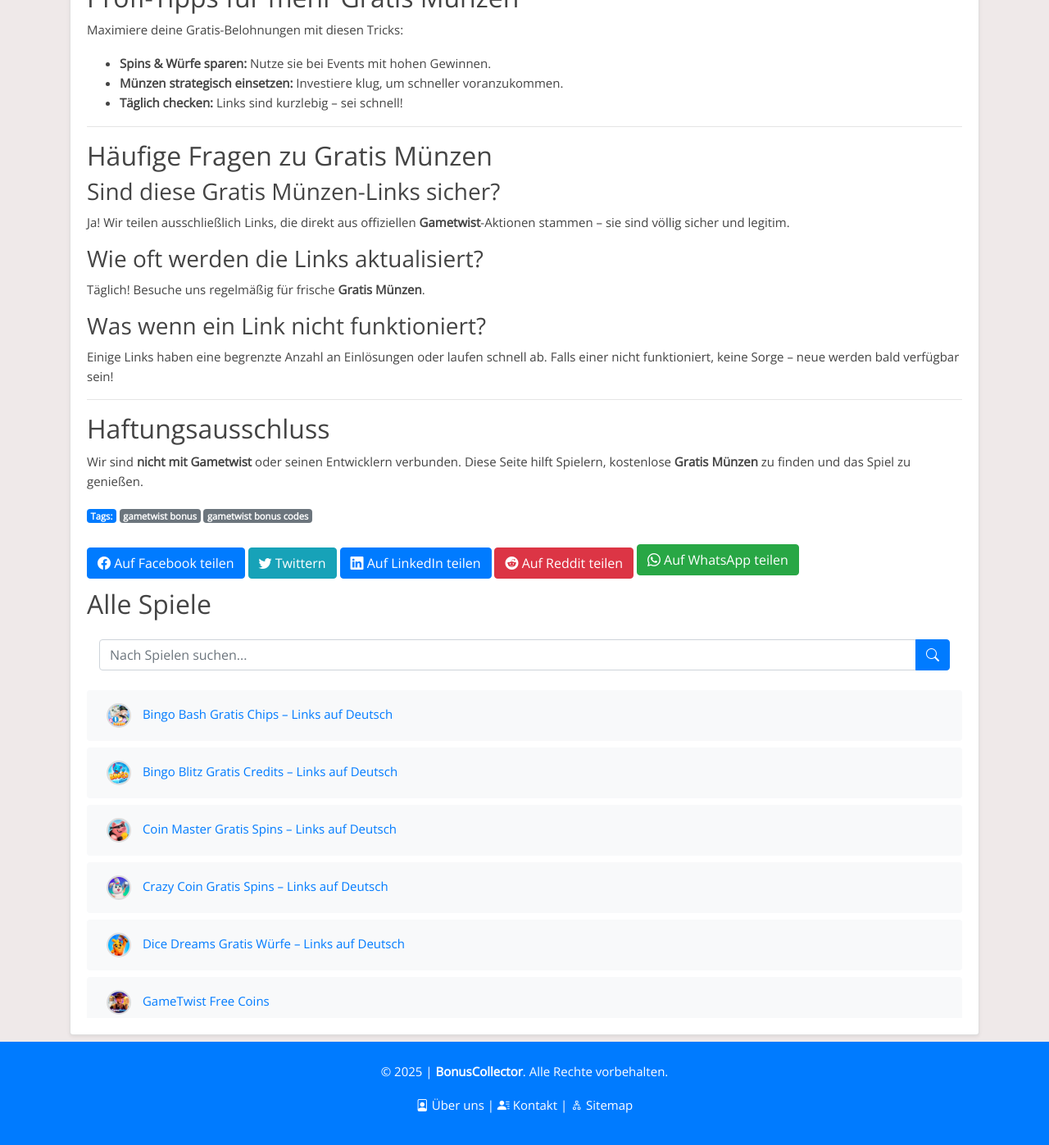
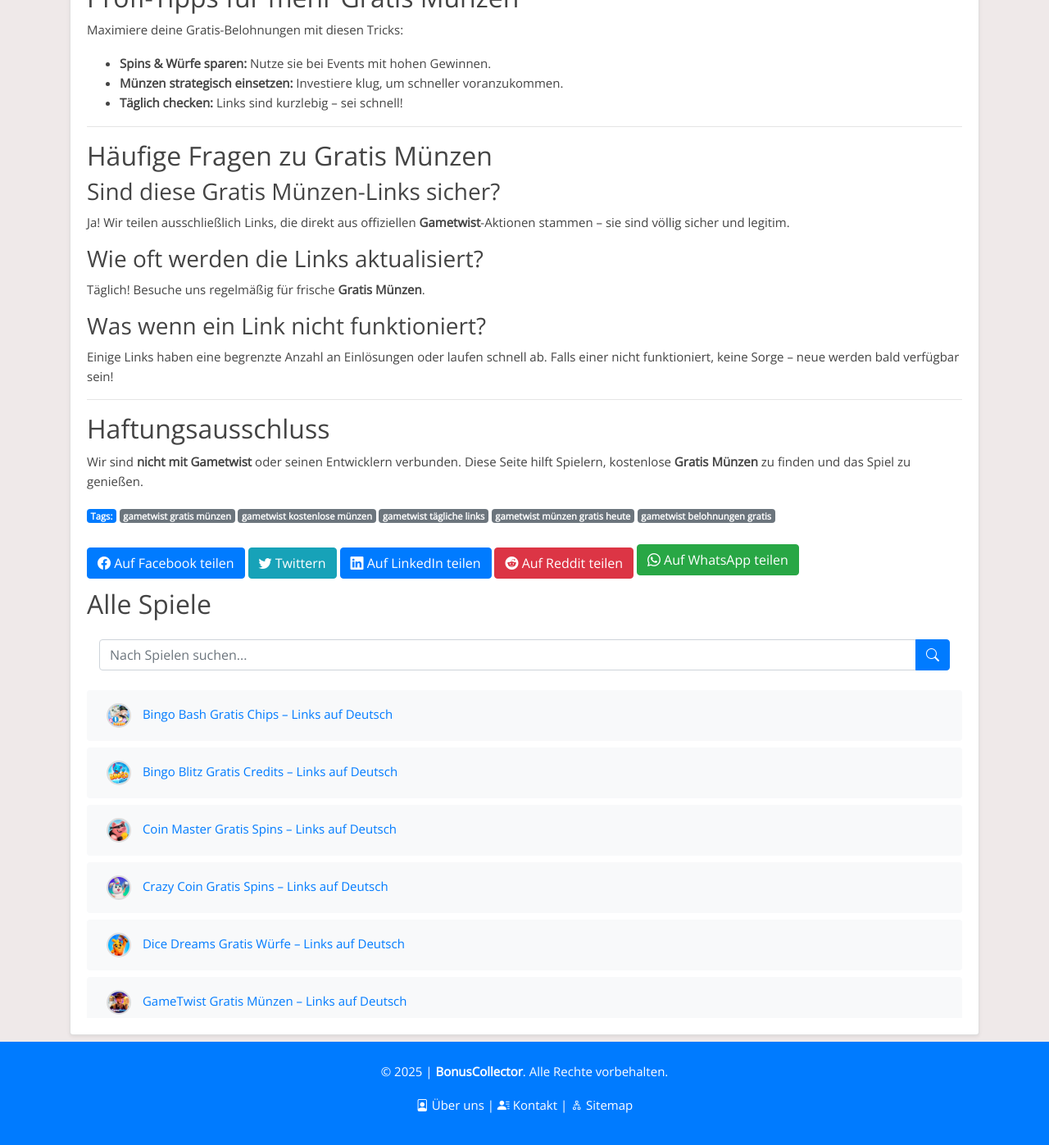
Before and after one commit to Prollad99/bs-de, a Jekyll site: the page built from _posts/2025-02-03-gametwist.md, in a window 1280 px wide and 1400 px high, scrolled down 8139 px. Shown: the top 1397 px of the window at 82% size. Built offline with Jekyll 4.4.1, drawn with Linux system fonts in a browser that asks for light colours; some of the changed text lies outside the part shown.

Commit message:
Update 2025-02-03-gametwist.md

```diff
--- a/_posts/2025-02-03-gametwist.md
+++ b/_posts/2025-02-03-gametwist.md
@@ -1,15 +1,22 @@
 ---
 layout: post
-title: "GameTwist Free Coins"
-date: 2025-02-03
+title: "GameTwist Gratis Münzen – Links auf Deutsch"
+description: "Sichere dir täglich kostenlose GameTwist Münzen! Neue Gratis-Links für deutsche Spieler – 100% sicher und aktuell."
+date: 2025-03-14
 author: "BonusCollector"
-permalink: /gametwist-free-coins/
+permalink: /gametwist-gratis-muenzen/
+redirect_from: /gametwist-free-coins/
 image: /assets/images/gametwist.webp
+alt: "GameTwist Gratis Münzen Belohnung"
 include_file: gametwist.html
 manifest: /manifests/gametwist.json
-tags: [gametwist bonus, gametwist bonus codes]
+tags:
+  - "gametwist gratis münzen"
+  - "gametwist kostenlose münzen"
+  - "gametwist tägliche links"
+  - "gametwist münzen gratis heute"
+  - "gametwist belohnungen gratis"
 ---
-
 {% include gametwist_post.html %}
 
 {% include gametwist.html %}
```
